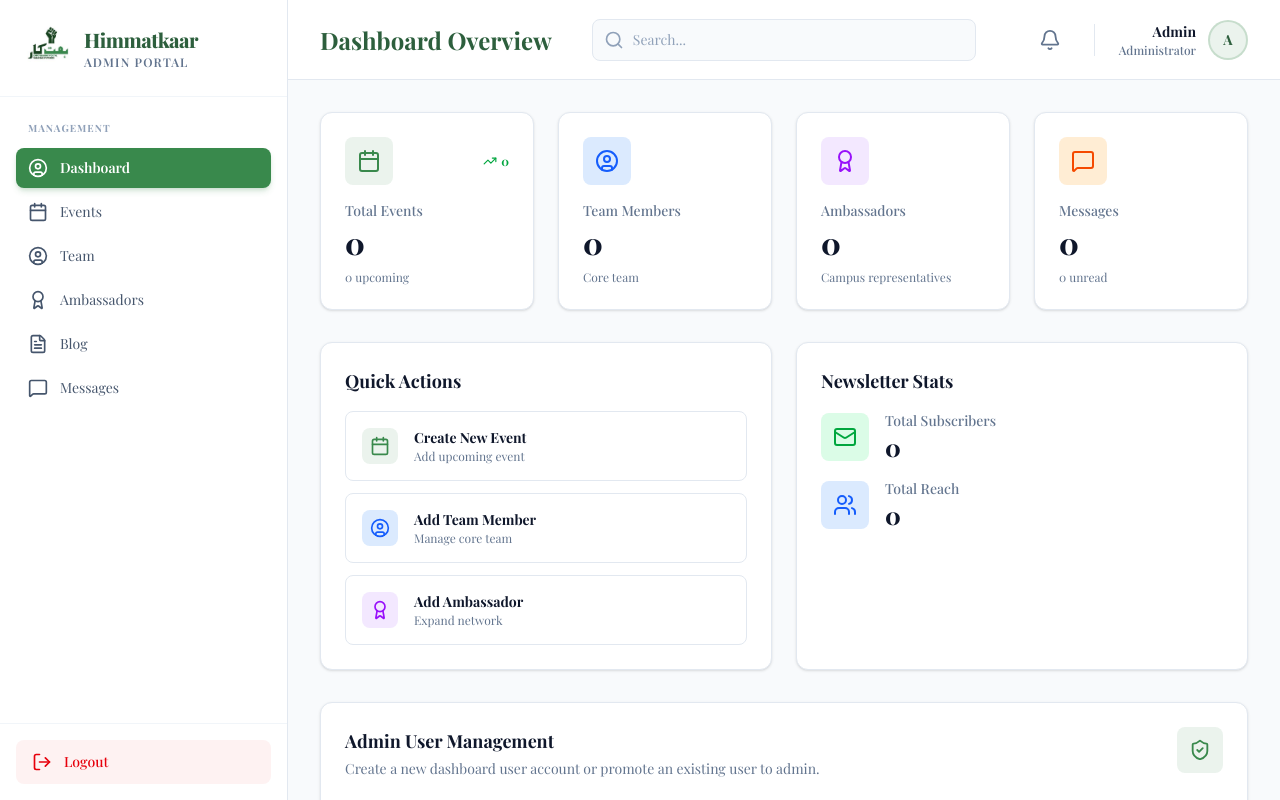
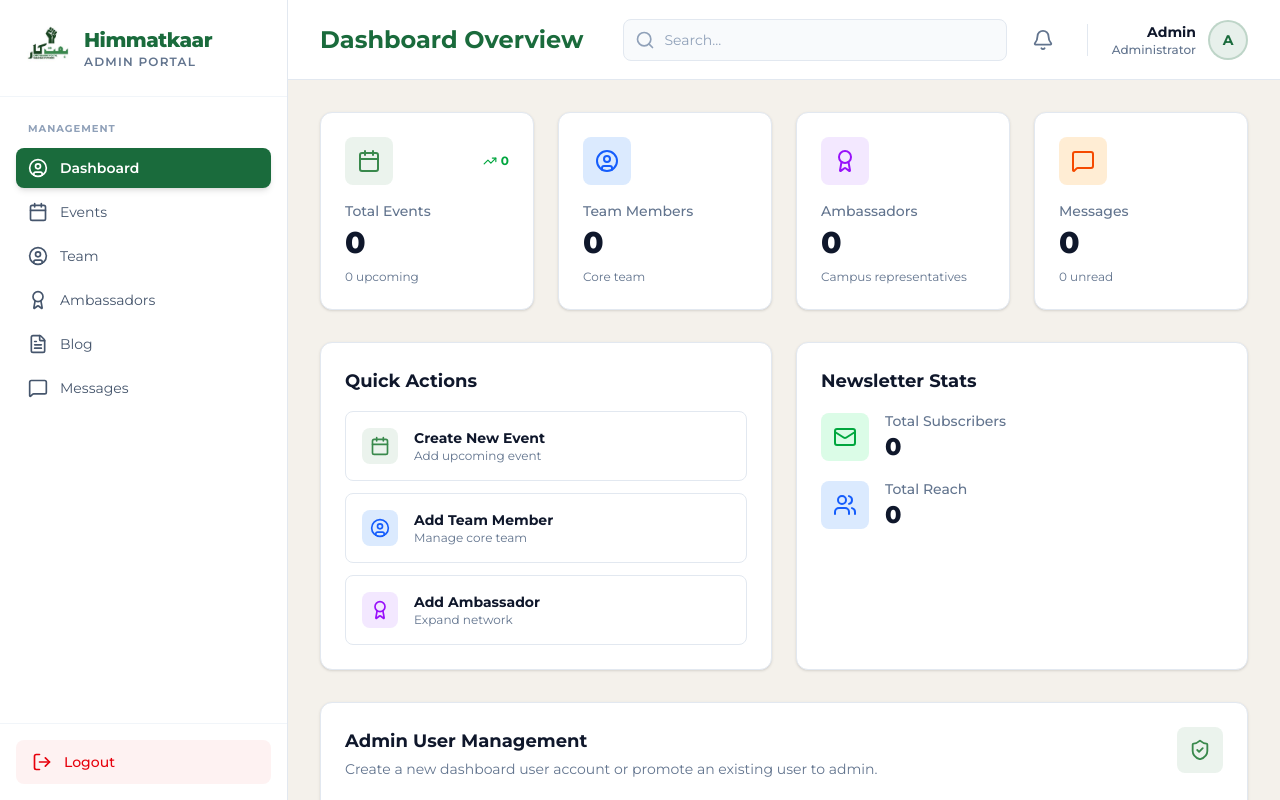
Before and after one commit to asyncdevem/himmatkaar, a Next.js app: page /dashboard/admin in a window 1280 px wide. Built offline with nearby package versions, Linux system fonts and the light colour scheme; no server answers; the database is empty; a web font is replaced by a local one.

Commit message:
light-mode-updated

```diff
--- a/components/AdminLayout.tsx
+++ b/components/AdminLayout.tsx
@@ -42,88 +42,88 @@ export default function AdminLayout({ children, title }: AdminLayoutProps) {
   const isActive = (path: string) => pathname === path;
 
   return (
-    <div className="flex h-screen overflow-hidden bg-slate-50 font-display text-slate-900 antialiased">
+    <div className="flex h-screen overflow-hidden bg-[var(--color-off-white)]">
       <aside className="w-72 bg-white border-r border-slate-200 flex flex-col z-20">
         <div className="p-6 flex items-center gap-3 border-b border-slate-100">
           <Image src="/himmatkaar-logo.jpg" alt="Himmatkaar Logo" width={48} height={68} className="rounded-lg" />
           <div>
-            <h1 className="text-xl font-extrabold tracking-tight text-[#2d5f3d]">Himmatkaar</h1>
-            <p className="text-xs font-semibold text-slate-500 uppercase tracking-widest">Admin Portal</p>
+            <h1 className="text-xl font-extrabold tracking-tight text-[var(--color-courage-green)] font-heading">Himmatkaar</h1>
+            <p className="text-xs font-semibold text-slate-500 uppercase tracking-widest font-body">Admin Portal</p>
           </div>
         </div>
 
         <nav className="flex-1 px-4 py-6 space-y-1">
-          <div className="pb-2 text-[10px] font-bold text-slate-400 uppercase tracking-widest px-3">Management</div>
+          <div className="pb-2 text-[10px] font-bold text-slate-400 uppercase tracking-widest px-3 font-body">Management</div>
 
           <Link
             href="/dashboard/admin"
-            className={`flex items-center gap-3 px-3 py-2.5 rounded-lg transition-all group ${
+            className={`flex items-center gap-3 px-3 py-2.5 rounded-lg transition-all group font-body ${
               isActive('/dashboard/admin')
-                ? 'bg-[#39894c] text-white font-semibold shadow-md shadow-[#39894c]/20'
+                ? 'bg-[var(--color-courage-green)] text-white font-semibold shadow-md'
                 : 'text-slate-600 hover:bg-slate-50'
             }`}
           >
-            <UserCircle size={20} className={isActive('/dashboard/admin') ? '' : 'group-hover:text-[#39894c] transition-colors'} />
+            <UserCircle size={20} className={isActive('/dashboard/admin') ? '' : 'group-hover:text-[var(--color-courage-green)] transition-colors'} />
             <span className="text-sm">Dashboard</span>
           </Link>
 
           <Link
             href="/dashboard/admin/events"
-            className={`flex items-center gap-3 px-3 py-2.5 rounded-lg transition-all group ${
+            className={`flex items-center gap-3 px-3 py-2.5 rounded-lg transition-all group font-body ${
               isActive('/dashboard/admin/events')
-                ? 'bg-[#39894c] text-white font-semibold shadow-md shadow-[#39894c]/20'
+                ? 'bg-[var(--color-courage-green)] text-white font-semibold shadow-md'
                 : 'text-slate-600 hover:bg-slate-50'
             }`}
           >
-            <Calendar size={20} className={isActive('/dashboard/admin/events') ? '' : 'group-hover:text-[#39894c] transition-colors'} />
+            <Calendar size={20} className={isActive('/dashboard/admin/events') ? '' : 'group-hover:text-[var(--color-courage-green)] transition-colors'} />
             <span className="text-sm">Events</span>
           </Link>
 
           <Link
             href="/dashboard/admin/team"
-            className={`flex items-center gap-3 px-3 py-2.5 rounded-lg transition-all group ${
+            className={`flex items-center gap-3 px-3 py-2.5 rounded-lg transition-all group font-body ${
               isActive('/dashboard/admin/team')
-                ? 'bg-[#39894c] text-white font-semibold shadow-md shadow-[#39894c]/20'
+                ? 'bg-[var(--color-courage-green)] text-white font-semibold shadow-md'
                 : 'text-slate-600 hover:bg-slate-50'
             }`}
           >
-            <UserCircle size={20} className={isActive('/dashboard/admin/team') ? '' : 'group-hover:text-[#39894c] transition-colors'} />
+            <UserCircle size={20} className={isActive('/dashboard/admin/team') ? '' : 'group-hover:text-[var(--color-courage-green)] transition-colors'} />
             <span className="text-sm">Team</span>
           </Link>
 
           <Link
             href="/dashboard/admin/ambassadors"
-            className={`flex items-center gap-3 px-3 py-2.5 rounded-lg transition-all group ${
+            className={`flex items-center gap-3 px-3 py-2.5 rounded-lg transition-all group font-body ${
               isActive('/dashboard/admin/ambassadors')
-                ? 'bg-[#39894c] text-white font-semibold shadow-md shadow-[#39894c]/20'
+                ? 'bg-[var(--color-courage-green)] text-white font-semibold shadow-md'
                 : 'text-slate-600 hover:bg-slate-50'
             }`}
           >
-            <Award size={20} className={isActive('/dashboard/admin/ambassadors') ? '' : 'group-hover:text-[#39894c] transition-colors'} />
+            <Award size={20} className={isActive('/dashboard/admin/ambassadors') ? '' : 'group-hover:text-[var(--color-courage-green)] transition-colors'} />
             <span className="text-sm">Ambassadors</span>
           </Link>
 
           <Link
             href="/dashboard/admin/blog"
-            className={`flex items-center gap-3 px-3 py-2.5 rounded-lg transition-all group ${
+            className={`flex items-center gap-3 px-3 py-2.5 rounded-lg transition-all group font-body ${
               isActive('/dashboard/admin/blog')
-                ? 'bg-[#39894c] text-white font-semibold shadow-md shadow-[#39894c]/20'
+                ? 'bg-[var(--color-courage-green)] text-white font-semibold shadow-md'
                 : 'text-slate-600 hover:bg-slate-50'
             }`}
           >
-            <FileText size={20} className={isActive('/dashboard/admin/blog') ? '' : 'group-hover:text-[#39894c] transition-colors'} />
+            <FileText size={20} className={isActive('/dashboard/admin/blog') ? '' : 'group-hover:text-[var(--color-courage-green)] transition-colors'} />
             <span className="text-sm">Blog</span>
           </Link>
 
           <Link
             href="/dashboard/admin/messages"
-            className={`flex items-center gap-3 px-3 py-2.5 rounded-lg transition-all group ${
+            className={`flex items-center gap-3 px-3 py-2.5 rounded-lg transition-all group font-body ${
               isActive('/dashboard/admin/messages')
-                ? 'bg-[#39894c] text-white font-semibold shadow-md shadow-[#39894c]/20'
+                ? 'bg-[var(--color-courage-green)] text-white font-semibold shadow-md'
                 : 'text-slate-600 hover:bg-slate-50'
             }`}
           >
-            <MessageSquare size={20} className={isActive('/dashboard/admin/messages') ? '' : 'group-hover:text-[#39894c] transition-colors'} />
+            <MessageSquare size={20} className={isActive('/dashboard/admin/messages') ? '' : 'group-hover:text-[var(--color-courage-green)] transition-colors'} />
             <span className="text-sm">Messages</span>
           </Link>
         </nav>
@@ -132,7 +132,7 @@ export default function AdminLayout({ children, title }: AdminLayoutProps) {
           <button
             onClick={handleLogout}
             disabled={loggingOut}
-            className="w-full flex items-center gap-3 px-4 py-3 bg-red-50 text-red-600 rounded-lg hover:bg-red-100 transition-all font-medium disabled:opacity-50"
+            className="w-full flex items-center gap-3 px-4 py-3 bg-red-50 text-red-600 rounded-lg hover:bg-red-100 transition-all font-medium disabled:opacity-50 font-body"
           >
             <LogOut size={20} />
             <span className="text-sm">{loggingOut ? 'Logging out...' : 'Logout'}</span>
@@ -143,11 +143,11 @@ export default function AdminLayout({ children, title }: AdminLayoutProps) {
       <div className="flex-1 flex flex-col min-w-0 overflow-hidden">
         <header className="h-20 bg-white border-b border-slate-200 flex items-center justify-between px-8 shadow-sm">
           <div className="flex items-center gap-10">
-            <h2 className="text-2xl font-bold text-[#2d5f3d]">{title}</h2>
+            <h2 className="text-2xl font-bold text-[var(--color-courage-green)] font-heading">{title}</h2>
             <div className="relative w-96 group">
-              <Search className="absolute left-3 top-1/2 -translate-y-1/2 text-slate-400 group-focus-within:text-[#39894c] transition-colors" size={20} />
+              <Search className="absolute left-3 top-1/2 -translate-y-1/2 text-slate-400 group-focus-within:text-[var(--color-courage-green)] transition-colors" size={20} />
               <input
-                className="w-full bg-slate-50 border border-slate-200 rounded-lg pl-10 pr-4 py-2.5 text-sm focus:ring-2 focus:ring-[#39894c]/20 focus:border-[#39894c] transition-all placeholder:text-slate-400 focus:outline-none"
+                className="w-full bg-slate-50 border border-slate-200 rounded-lg pl-10 pr-4 py-2.5 text-sm focus:ring-2 focus:ring-[var(--color-courage-green)]/20 focus:border-[var(--color-courage-green)] transition-all placeholder:text-slate-400 focus:outline-none font-body"
                 placeholder="Search..."
                 type="text"
               />
@@ -160,17 +160,17 @@ export default function AdminLayout({ children, title }: AdminLayoutProps) {
             <div className="h-8 w-[1px] bg-slate-200 mx-2"></div>
             <div className="flex items-center gap-3">
               <div className="text-right">
-                <p className="text-sm font-bold text-slate-900">Admin</p>
-                <p className="text-xs text-slate-500 font-medium">Administrator</p>
+                <p className="text-sm font-bold text-slate-900 font-body">Admin</p>
+                <p className="text-xs text-slate-500 font-medium font-body">Administrator</p>
               </div>
-              <div className="w-10 h-10 rounded-full border-2 border-[#39894c]/20 bg-[#39894c]/10 flex items-center justify-center">
-                <span className="text-[#2d5f3d] font-bold text-sm">A</span>
+              <div className="w-10 h-10 rounded-full border-2 border-[var(--color-courage-green)]/20 bg-[var(--color-courage-green)]/10 flex items-center justify-center">
+                <span className="text-[var(--color-courage-green)] font-bold text-sm font-body">A</span>
               </div>
             </div>
           </div>
         </header>
 
-        <main className="flex-1 overflow-y-auto p-8 bg-slate-50">
+        <main className="flex-1 overflow-y-auto p-8 bg-[var(--color-off-white)]">
           {children}
         </main>
       </div>
```
Also changed, not shown: app/login/page.tsx (+24 -24 lines), app/signup/page.tsx (+13 -13 lines).
